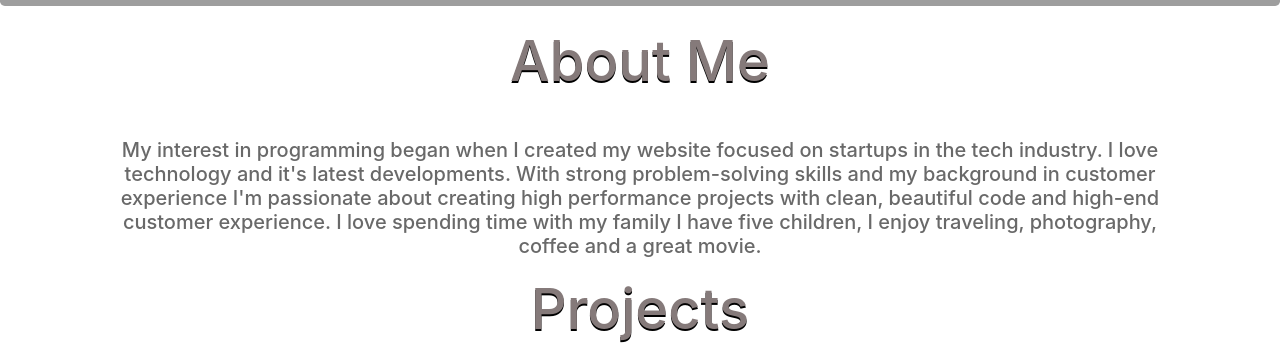
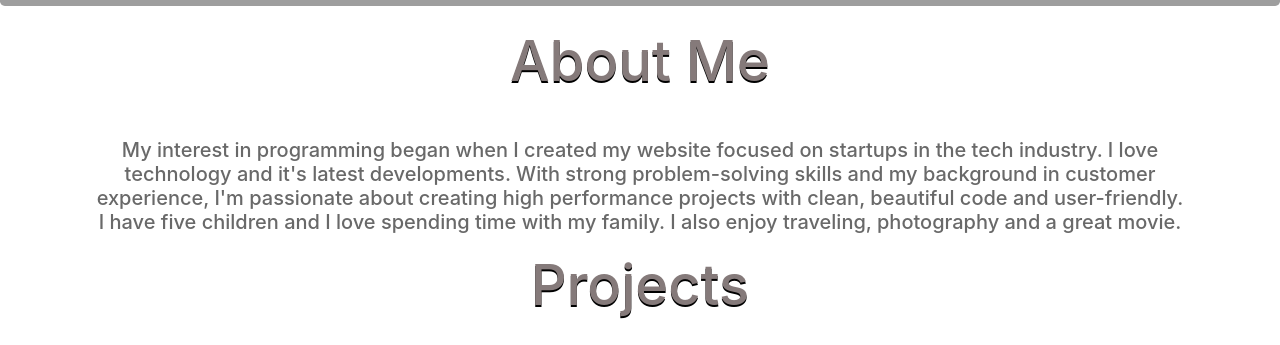
Before and after one commit to lkorchnoy/portfolio, a React (Create React App) app: page /contact in a window 1280 px wide. Shown: the part 1018-1363 px from the top of the page. Built offline with nearby package versions, Linux system fonts and the light colour scheme; grey boxes are pictures that could not be loaded.

Commit message:
changed the sentences in About me

```diff
--- a/src/components/About.js
+++ b/src/components/About.js
@@ -26,8 +26,8 @@ function About() {
         <AnimatePresence>
       <h5>
         My interest in programming began when I created my website focused on startups in the tech industry. I love technology and it's latest developments.
-        With strong problem-solving skills and my background in customer experience I'm passionate about creating high performance projects with clean, beautiful code and high-end customer experience.
-        I love spending time with my family I have five children, I enjoy traveling, photography, coffee and a great movie.
+        With strong problem-solving skills and my background in customer experience, I'm passionate about creating high performance projects with clean, beautiful code and user-friendly.
+        I have five children and I love spending time with my family. I also enjoy traveling, photography and a great movie.
      </h5>
      </AnimatePresence>
      </div>
```
